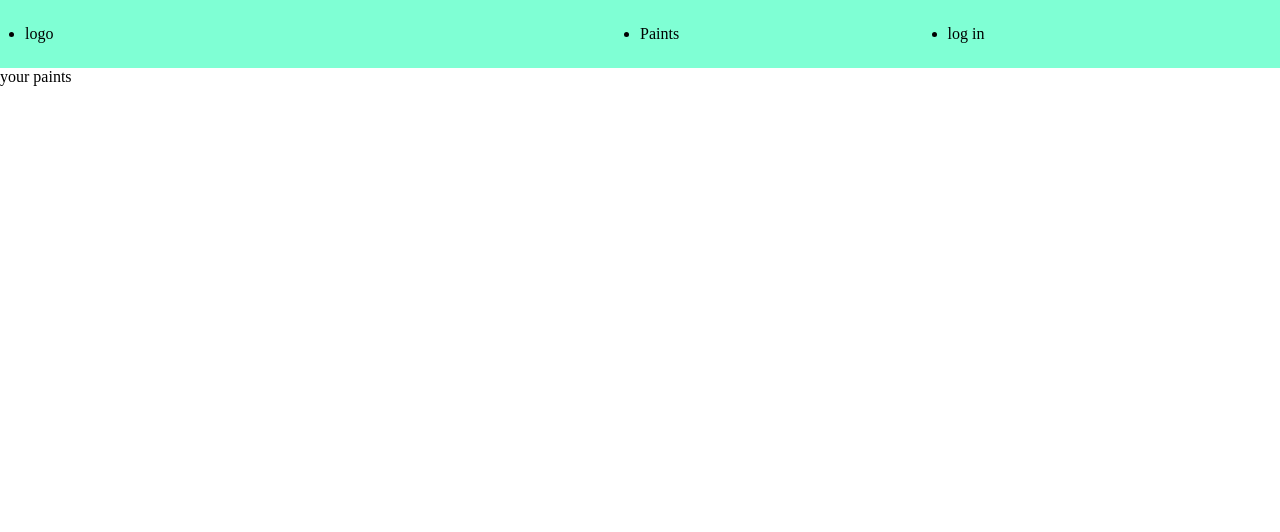
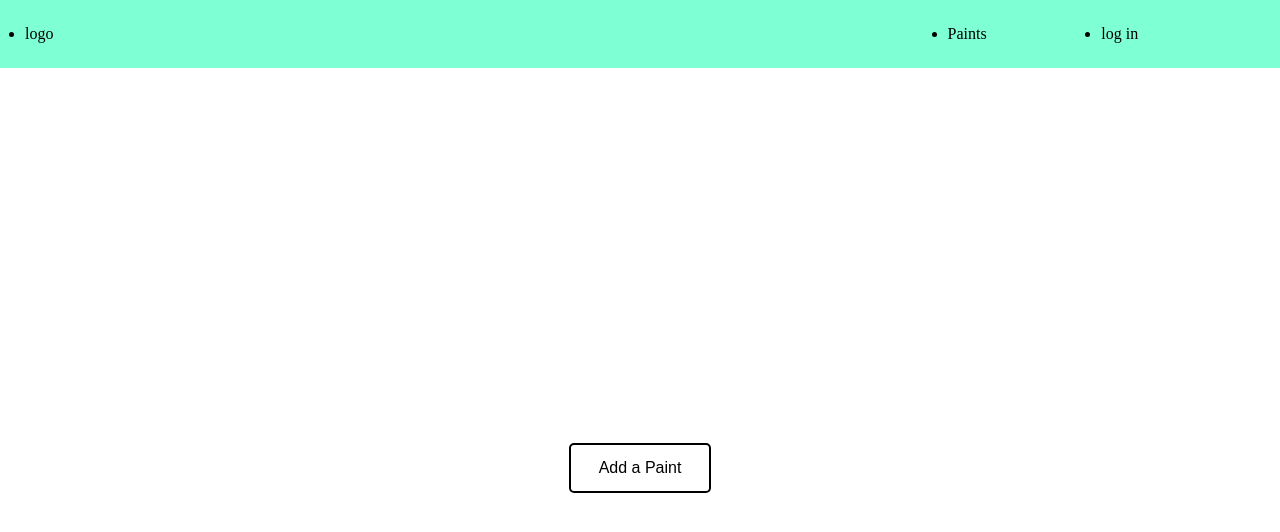
Before and after one commit to FranRojas/paints, a plain HTML site: page paintProject/index.html in a window 1280 px wide. Drawn offline with Linux system fonts and the light colour scheme.

Commit message:
added css, created paint object and added some html, still not complete html and css

```diff
--- a/paintProject/index.html
+++ b/paintProject/index.html
@@ -5,7 +5,7 @@
     <meta name="viewport" content="width=device-width, initial-scale=1.0">
     <title>Paints </title>
 </head>
-<script src="/script/script.js"></script>
+<script src="/paintProject/script/script.js"></script>
 <body class="body">
     <header class="header">
         <ul class="header-left">
@@ -16,9 +16,11 @@
              <li>log in</li>
         </ul>
     </header>
-    <div>
-        <p>your paints</p>
+    <div class=" body-container">
+        <div id='newBtn-Container'>
+            <button id='newBtn'>Add a Paint</button>
+        </div>
     </div>
 </body>
-<link rel="stylesheet" href="/style/style.css">
+<link rel="stylesheet" href="/paintProject/style/style.css">
 </html>
--- a/paintProject/script/script.js
+++ b/paintProject/script/script.js
@@ -0,0 +1,15 @@
+let myPaints = [];
+
+function Paints(color, brand, size, quantity){
+    this.color=color;
+    this.brand=brand;
+    this.size=size;
+    this.quantity=quantity;
+
+
+};
+
+function addToList(){
+    myPaints.push();
+
+};
--- a/paintProject/style/style.css
+++ b/paintProject/style/style.css
@@ -4,11 +4,29 @@
 }
 .header {
     display: grid;
-    grid-template-columns: 1fr 1fr;
+    grid-template-columns: 3fr 1fr;
     background-color: aquamarine;
     padding: 25px;
 }
 .header-right{
     display: grid;
-    grid-template-columns: 1fr 1fr
+    grid-template-columns: 1fr 1fr;
 }
+
+.body-container{
+    display: flex;
+    justify-content: center;
+    align-items: center;
+    height: 100vh;
+}
+
+#newBtn {
+
+    border: 2px solid black;
+    background-color: white;
+    color: black;
+    padding: 14px 28px;
+    font-size: 16px;
+    cursor: pointer;
+    border-radius: 5px;
+}
```
